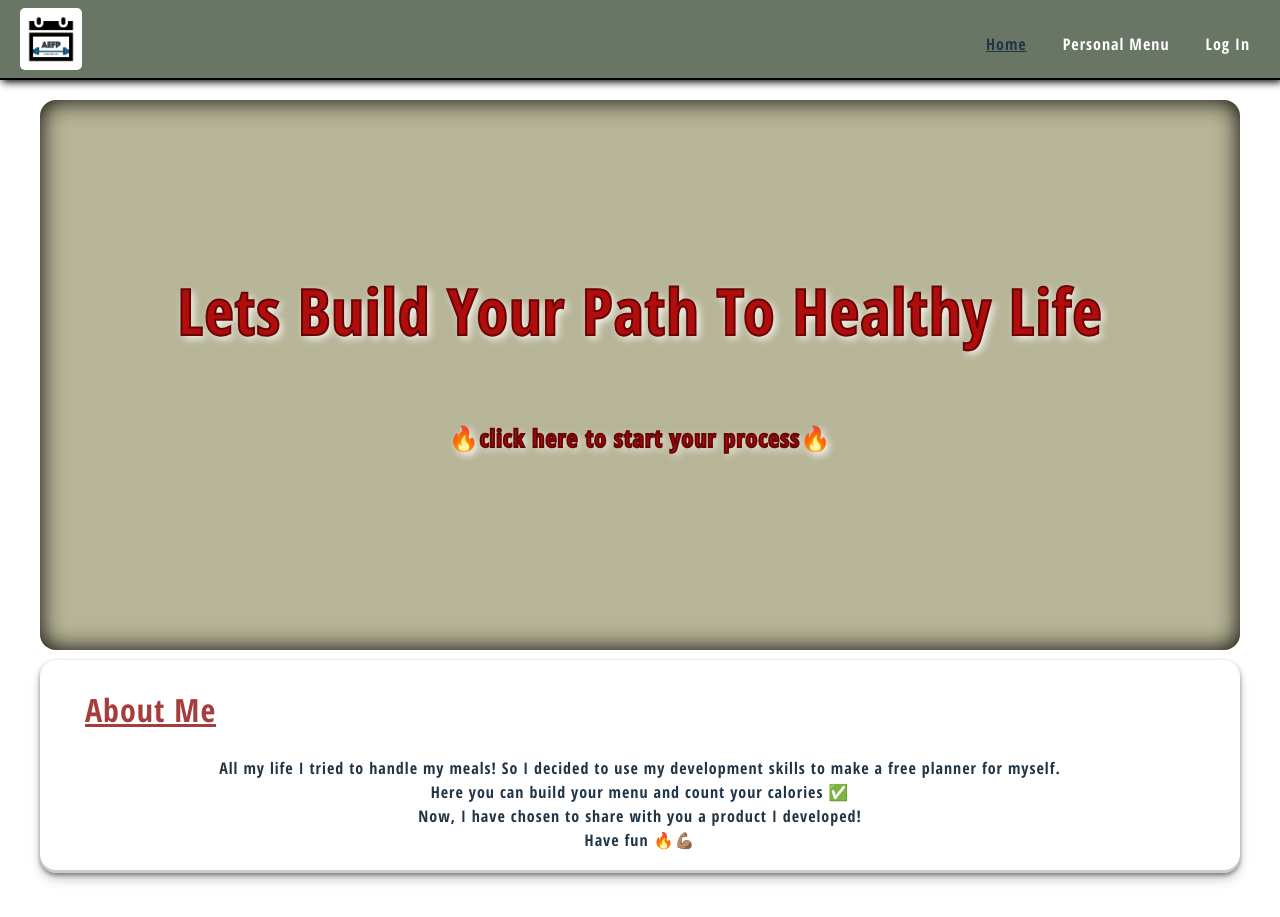
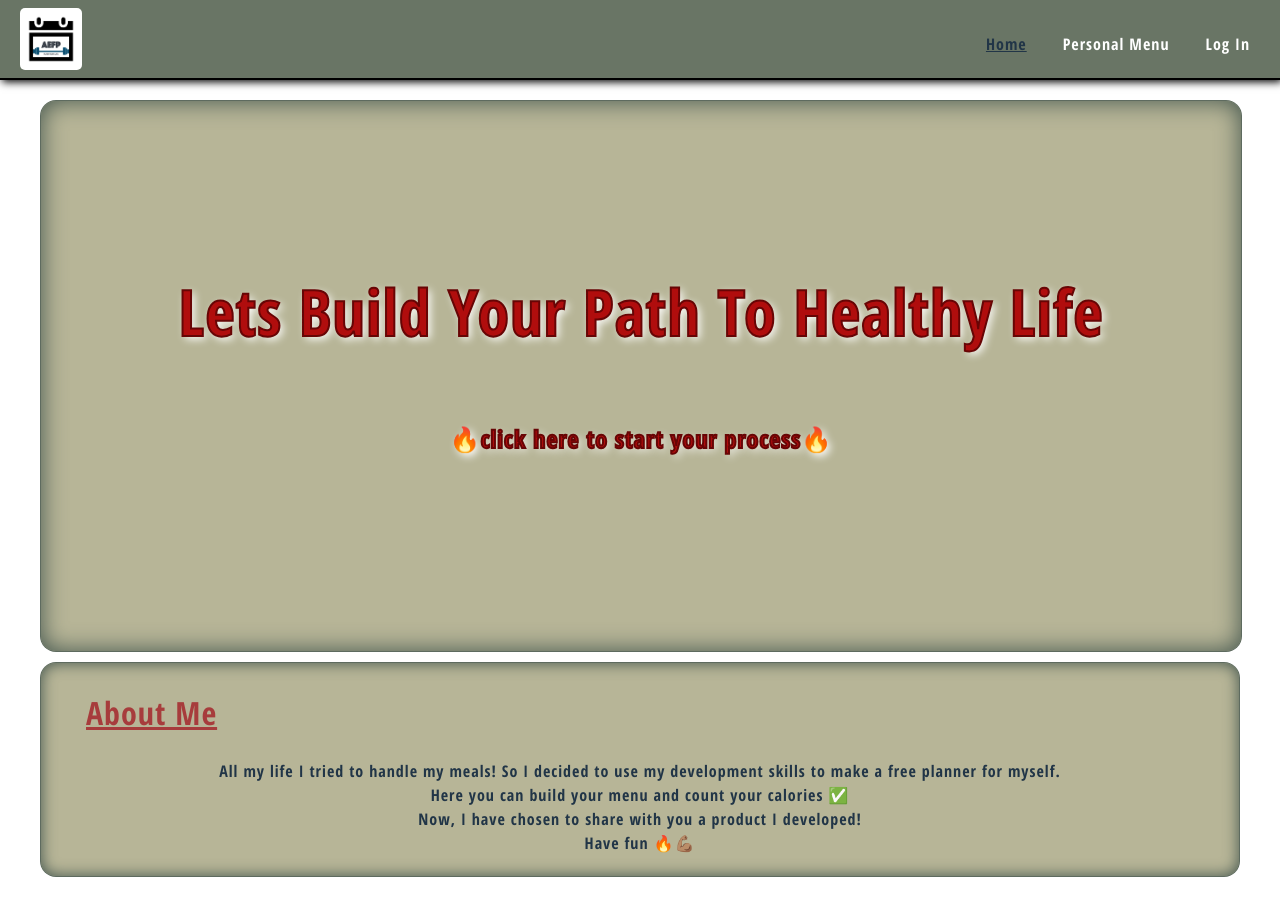
Before and after one commit to EyalAv1/EA-Food-Planner, a React (Vite) app: page / in a window 1280 px wide. Built offline with nearby package versions, Linux system fonts and the light colour scheme; no server answers.

Commit message:
change banner path

```diff
--- a/src/containers/HomePage/HomePage.css
+++ b/src/containers/HomePage/HomePage.css
@@ -6,7 +6,8 @@
     background-color: #B7B597;
     background-size: cover;
     border-radius: 1rem;
-    box-shadow: 0 0 25px 0 rgba(0,0,0,1) inset;
+    box-shadow: 0 0 25px 0 rgba(64, 83, 76, 1) inset;
+    border: 1px solid rgba(64, 83, 76, 0.75);
     justify-content: center;
     vertical-align: middle;
 }
@@ -61,10 +62,13 @@
 } */
 
 .about_me_outline {
-    box-shadow: 0px 2px 4px rgba(0, 0, 0, 0.4), 0px 7px 13px -3px rgba(0, 0, 0, 0.3), inset 0px -3px 0px rgba(0, 0, 0, 0.2);
+    /* box-shadow: 0px 2px 4px rgba(0, 0, 0, 0.4), 0px 7px 13px -3px rgba(0, 0, 0, 0.3), inset 0px -3px 0px rgba(0, 0, 0, 0.2); */
+    box-shadow: 0 0 15px 0 rgba(64, 83, 76, 1) inset;
+    border: 1px solid rgba(64, 83, 76, 0.75);
     margin-top: 10px;
     padding: 5px;
     border-radius: 1rem;
+    background-color: #B7B597;
 }
 
 .about_me_container {
```
